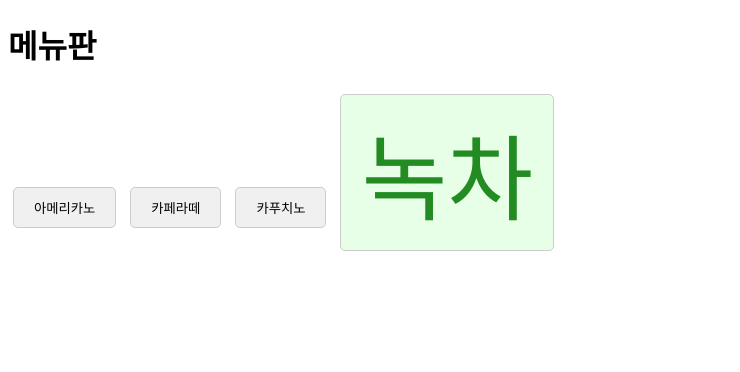
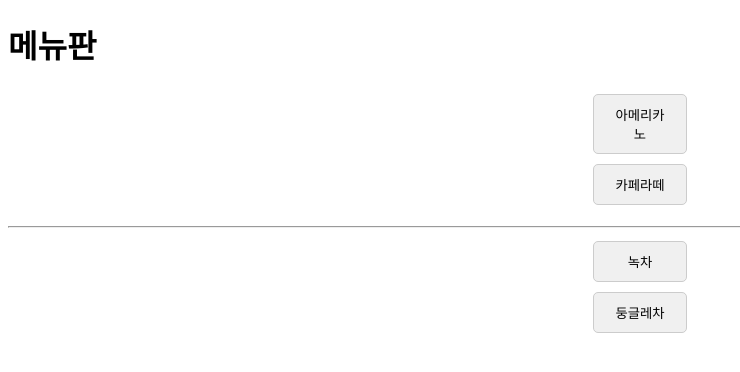
Before and after one commit to namgoygoy/David, a Flask app: page /menu in a window 1280 px wide. Shown: the top 372 px of the page, without its empty margins (0-740 px from the left). Run offline with Flask 3, Linux system fonts and the light colour scheme.

Commit message:
구분 선 추가

```diff
--- a/Problem7/david/app.py
+++ b/Problem7/david/app.py
@@ -1,9 +1,9 @@
-from flask import Flask, request, render_template # Flask 모듈을 임포트합니다.
+from flask import Flask, request, render_template
 from gtts import gTTS
 from datetime import datetime
 import io
 import base64
-import socket # 컴퓨터의 호스트 이름을 가져오기 위해 socket 모듈을 임포트합니다.
+import socket
 
 app = Flask(__name__)
 
@@ -14,7 +14,6 @@ def index():
     error = None
     audio = None
 
-    # 디버그 모드에서만 컴퓨터(인스턴스) 이름을 표시합니다.
     if app.debug:
         hostname = '컴퓨터(인스턴스) : ' + socket.gethostname()
     else:
@@ -30,7 +29,6 @@ def index():
             error = f"지원하지 않는 언어입니다: {lang}"
         else:
             try:
-                # 텍스트 변환 로그를 파일에 기록합니다.
                 with open("input_log.txt", "a", encoding="utf-8") as f:
                     f.write(f"{datetime.now()} - 텍스트: {input_text}, 언어: {lang}\n")
 
@@ -42,16 +40,11 @@ def index():
             except Exception as e:
                 error = f"음성 생성 실패: {e}"
 
-    # render_template 호출 시 컴퓨터 이름(hostname)을 인자로 전달합니다.
-    return render_template("index.html", error=error, audio=audio, computername=hostname)
+    return render_template("menu.html", error=error, audio=audio, computername=hostname)
 
-# --- 메뉴 화면 라우트 시작 ---
 @app.route('/menu')
 def menu():
-    # 'templates' 폴더 안의 'menu.html' 파일을 렌더링합니다.
     return render_template('menu.html')
-# --- 메뉴 화면 라우트 끝 ---
 
 if __name__ == "__main__":
-    # 개발 편의를 위해 debug 모드를 활성화하고 서버를 실행합니다.
     app.run("0.0.0.0", 80, debug=True)
--- a/Problem7/david/templates/menu.html
+++ b/Problem7/david/templates/menu.html
@@ -1,4 +1,3 @@
-<!-- templates/menu.html 파일 수정 -->
 <!DOCTYPE html>
 <html lang="ko">
 <head>
@@ -13,19 +12,23 @@
             background-color: #f0f0f0;
             cursor: pointer;
         }
-        /* 녹차 버튼에만 적용될 스타일 */
         .green-tea-button {
-            font-size: 70pt; /* 녹차 버튼의 폰트 사이즈를 70pt로 설정 */
-            background-color: #e6ffe6; /* 녹차 느낌의 배경색 추가 (선택 사항) */
-            color: #228B22; /* 글자색 (선택 사항) */
+            font-size: 70pt;
+            background-color: #e6ffe6;
+            color: #228B22;
         }
     </style>
 </head>
 <body>
     <h1>메뉴판</h1>
-    <button>아메리카노</button>
-    <button>카페라떼</button>
-    <button>카푸치노</button>
-    <button class="green-tea-button">녹차</button> <!-- 녹차 버튼 추가 및 클래스 지정 -->
+    <center>
+        <p>
+            <button name="menu1" style="width:70pt;">아메리카노</button><br>
+            <button name="menu2" style="width:70pt;">카페라떼</button><br>
+        </p>
+        <hr>
+        <button name="menu2" style="width:70pt;">녹차</button><br>
+        <button name="menu2" style="width:70pt;">둥글레차</button>
+    </center>
 </body>
 </html>
```
Also changed, not shown: coding.py (+6 -16 lines).
